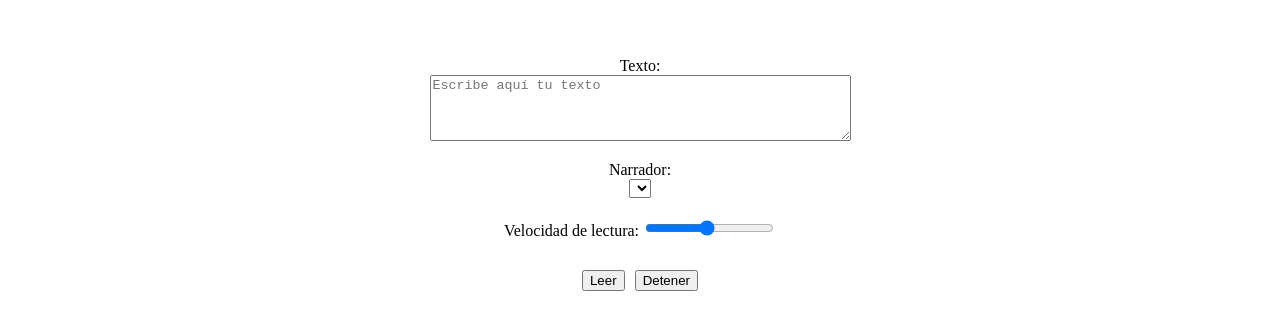
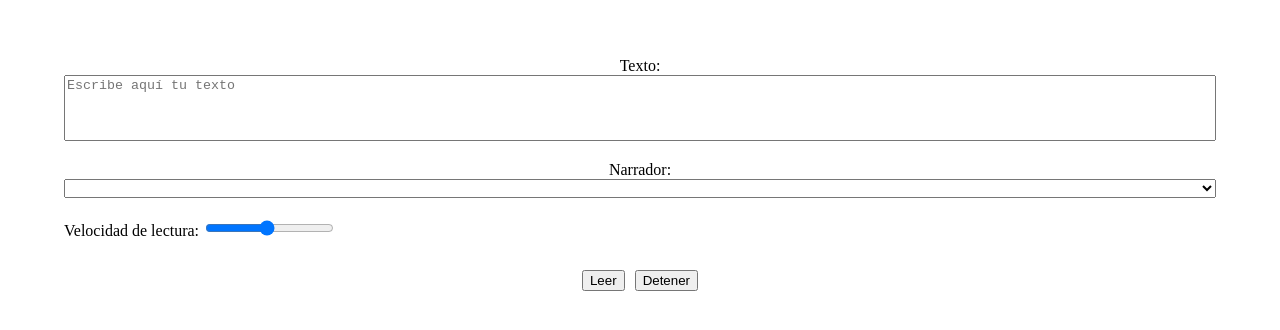
Before and after one commit to instak1ll/voz-expreza, a plain HTML site: page index.html in a window 1280 px wide. Shown: the part 226-556 px from the top of the page. Drawn offline with Linux system fonts and the light colour scheme.

Commit message:
Microsoft Edge

```diff
--- a/index.html
+++ b/index.html
@@ -28,6 +28,9 @@
 
         .text-area {
             margin-bottom: 20px;
+            width: 100%;
+            box-sizing: border-box;
+            resize: none;
         }
 
         .button-container {
@@ -42,7 +45,7 @@
 <body>
     <div class="container">
         <label for="texto">Texto:</label>
-        <textarea id="texto" rows="4" cols="50" class="text-area" placeholder="Escribe aquí tu texto"></textarea>
+        <textarea id="texto" rows="4" class="text-area" placeholder="Escribe aquí tu texto"></textarea>
         <label for="narrador">Narrador:</label>
         <select id="narrador" class="text-area" title="Selecciona un narrador"></select>
         <div class="text-area">
```
